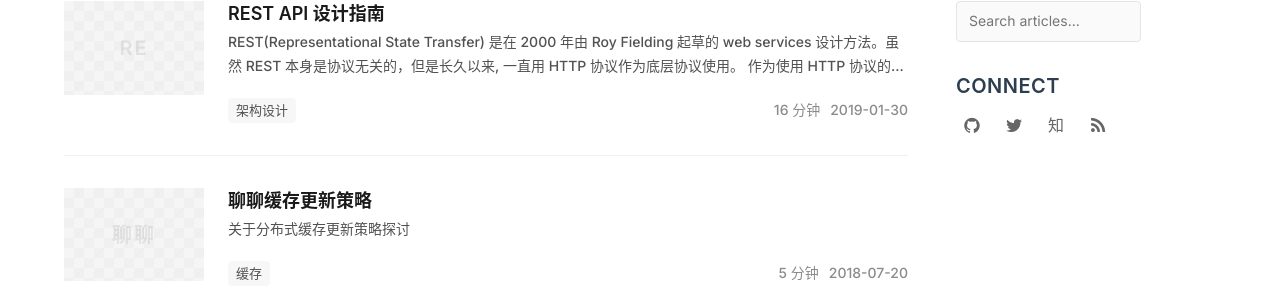
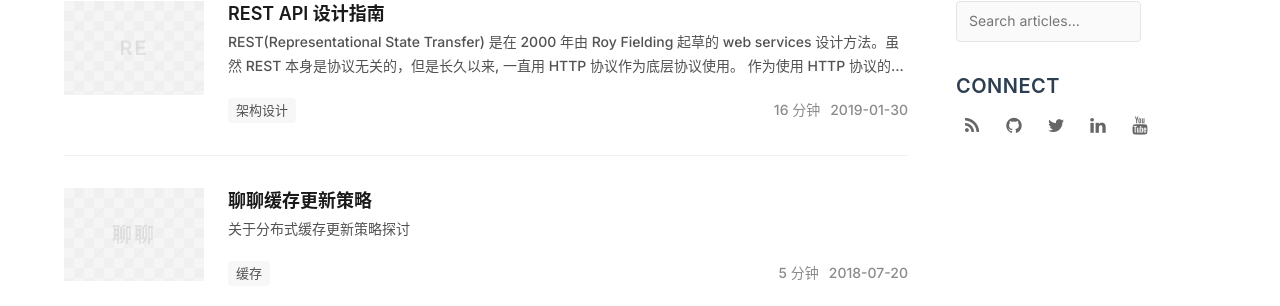
Before and after one commit to xueyufish/xueyufish.github.io, a Jekyll site: the page built from index.html, in a window 1280 px wide. Shown: the part 122-428 px from the top of the page. Built offline with Jekyll 4.4.1, drawn with Linux system fonts in a browser that asks for light colours; the list of posts is cut into pages by our own code; comment, search, counter and statistics services are not loaded.

Commit message:
feat: reorder social links matching reference blog
- Order: RSS → GitHub → X → LinkedIn → YouTube
- Add linkedin_username and youtube_username to _config.yml
- Remove 知乎 (Zhihu) link

```diff
--- a/_config.yml
+++ b/_config.yml
@@ -17,6 +17,8 @@ weibo_username:     xueyufish
 zhihu_username:     xueyufish
 github_username:    xueyufish
 twitter_username:   xueyufish
+linkedin_username:  xueyufish
+youtube_username:   xueyufish
 
 # Build settings
 highlighter: rouge
--- a/index.html
+++ b/index.html
@@ -79,24 +79,29 @@ layout: page
     <div class="home-aside-section">
       <h3 class="home-aside-title">Connect</h3>
       <div class="home-aside-social">
+        {% if site.RSS %}
+        <a href="{{ "/feed.xml" | prepend: site.baseurl }}" title="RSS">
+          <i class="fa fa-rss" aria-hidden="true"></i>
+        </a>
+        {% endif %}
         {% if site.github_username %}
         <a href="https://github.com/{{ site.github_username }}" target="_blank" rel="noopener noreferrer" title="GitHub">
           <i class="fa fa-github" aria-hidden="true"></i>
         </a>
         {% endif %}
         {% if site.twitter_username %}
-        <a href="https://twitter.com/{{ site.twitter_username }}" target="_blank" rel="noopener noreferrer" title="Twitter">
+        <a href="https://twitter.com/{{ site.twitter_username }}" target="_blank" rel="noopener noreferrer" title="X (Twitter)">
           <i class="fa fa-twitter" aria-hidden="true"></i>
         </a>
         {% endif %}
-        {% if site.zhihu_username %}
-        <a href="https://www.zhihu.com/people/{{ site.zhihu_username }}" target="_blank" rel="noopener noreferrer" title="知乎">
-          知
+        {% if site.linkedin_username %}
+        <a href="https://linkedin.com/in/{{ site.linkedin_username }}" target="_blank" rel="noopener noreferrer" title="LinkedIn">
+          <i class="fa fa-linkedin" aria-hidden="true"></i>
         </a>
         {% endif %}
-        {% if site.RSS %}
-        <a href="{{ "/feed.xml" | prepend: site.baseurl }}" title="RSS">
-          <i class="fa fa-rss" aria-hidden="true"></i>
+        {% if site.youtube_username %}
+        <a href="https://youtube.com/@{{ site.youtube_username }}" target="_blank" rel="noopener noreferrer" title="YouTube">
+          <i class="fa fa-youtube" aria-hidden="true"></i>
         </a>
         {% endif %}
       </div>
```
